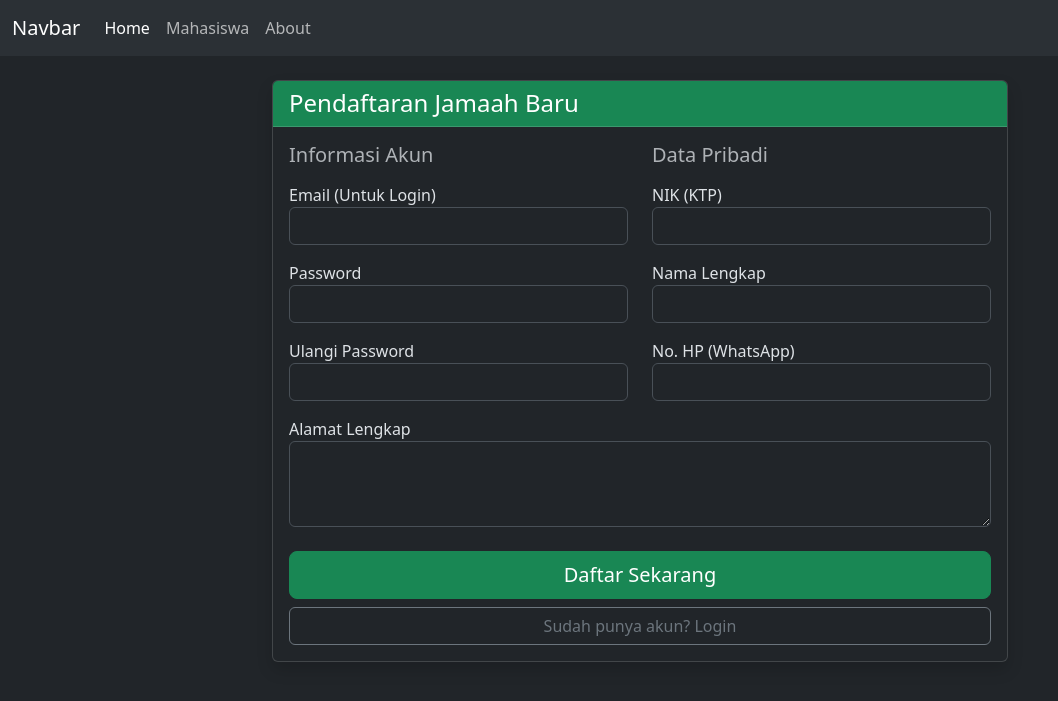
After one commit to Ryxena/sobatgurun, a PHP site: template app/views/auth/register.php in a window 1280 px wide. The commit adds this page. Shown: the top 701 px of the page, without its empty margins (0-1058 px from the left). Run offline with PHP 8.4, Linux system fonts and the light colour scheme; the template is opened without the code that fills it, so the values that code supplies are empty; some libraries are stand-ins or nearby versions.

Commit message:
Update: register.php Auth.php also create seed for seeding user

```diff
--- a/app/controller/Home.php
+++ b/app/controller/Home.php
@@ -13,7 +13,7 @@ class Home extends Controller
     public function index()
     {
         $data['title'] = "Home";
-        $data['mahasiswa'] = $this->model('Siswa_model')->getAllMahasiswa();
+        $data['paket'] = $this->model('Paket_model')->getAllPaket();
         $this->view("templates/header", $data);
         $this->view("home/index", $data);
         $this->view("templates/footer");
--- a/app/views/auth/login.php
+++ b/app/views/auth/login.php
@@ -31,7 +31,7 @@
 
                 </div>
                 <div class="card-footer text-center">
-                    <small>Belum punya akun? <a href="#">Daftar di sini</a></small>
+                    <small>Belum punya akun? <a href="<?= BASE_URL; ?>/auth/register">Daftar di sini</a></small>
                 </div>
             </div>
 
--- /dev/null
+++ b/app/views/auth/register.php
@@ -0,0 +1,69 @@
+<div class="container mt-4 mb-5">
+    <div class="row justify-content-center">
+        <div class="col-md-8">
+
+            <div class="card shadow">
+                <div class="card-header bg-success text-white">
+                    <h4 class="mb-0">Pendaftaran Jamaah Baru</h4>
+                </div>
+                <div class="card-body">
+
+                    <div class="row">
+                        <div class="col">
+                            <?php Flasher::flash(); ?>
+                        </div>
+                    </div>
+
+                    <form action="<?= BASE_URL; ?>/auth/prosesRegister" method="post">
+
+                        <div class="row">
+                            <div class="col-md-6">
+                                <h5 class="mb-3 text-muted">Informasi Akun</h5>
+                                <div class="mb-3">
+                                    <label>Email (Untuk Login)</label>
+                                    <input type="email" name="email" class="form-control" required>
+                                </div>
+                                <div class="mb-3">
+                                    <label>Password</label>
+                                    <input type="password" name="password" class="form-control" required>
+                                </div>
+                                <div class="mb-3">
+                                    <label>Ulangi Password</label>
+                                    <input type="password" name="ulangi_password" class="form-control" required>
+                                </div>
+                            </div>
+
+                            <div class="col-md-6">
+                                <h5 class="mb-3 text-muted">Data Pribadi</h5>
+                                <div class="mb-3">
+                                    <label>NIK (KTP)</label>
+                                    <input type="number" name="nik" class="form-control" required>
+                                </div>
+                                <div class="mb-3">
+                                    <label>Nama Lengkap</label>
+                                    <input type="text" name="nama" class="form-control" required>
+                                </div>
+                                <div class="mb-3">
+                                    <label>No. HP (WhatsApp)</label>
+                                    <input type="text" name="hp" class="form-control" required>
+                                </div>
+                            </div>
+                        </div>
+
+                        <div class="mb-3">
+                            <label>Alamat Lengkap</label>
+                            <textarea name="alamat" class="form-control" rows="3" required></textarea>
+                        </div>
+
+                        <div class="d-grid gap-2 mt-4">
+                            <button type="submit" class="btn btn-success btn-lg">Daftar Sekarang</button>
+                            <a href="<?= BASE_URL; ?>/auth" class="btn btn-outline-secondary">Sudah punya akun? Login</a>
+                        </div>
+
+                    </form>
+                </div>
+            </div>
+
+        </div>
+    </div>
+</div>
--- a/app/views/templates/footer.php
+++ b/app/views/templates/footer.php
@@ -1,4 +1,4 @@
-<script src="../js/sweetalert2.all.min.js"></script>
-<script src="../js/bootstrap.bundle.min.js"></script>
+<script src=""<?= BASE_URL; ?>/js/sweetalert2.all.min.js"></script>
+<script src=""<?= BASE_URL; ?>/js/bootstrap.bundle.min.js"></script>
 </body>
 </html>
```
Also changed, not shown: app/controller/Auth.php (+41 -1 lines), app/models/Jamaah_model.php (+20 -0 lines), app/views/home/index.php (+48 -17 lines), db.sql (+47 -44 lines), public/seed.php (added, +51 -0 lines).
